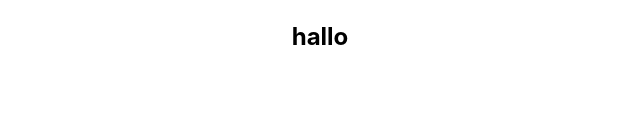
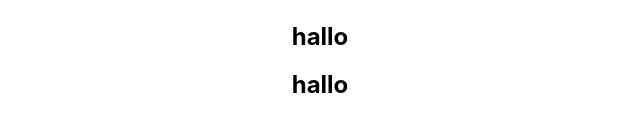
Before and after one commit to jafarfares/oop, a React (Create React App) app: page / in a window 1280 px wide. Shown: the part 230-362 px from the top of the page, without its empty margins (320-960 px from the left). Built offline with nearby package versions, Linux system fonts and the light colour scheme.

Commit message:
Update App.js with new changes

```diff
--- a/src/App.js
+++ b/src/App.js
@@ -11,6 +11,7 @@ function App() {
        <h2>hallo abd</h2>
         <h2>hallo abd</h2>
          <h2>hallo </h2>
+         <h2>hallo </h2>
     </div>
   );
 }
```
